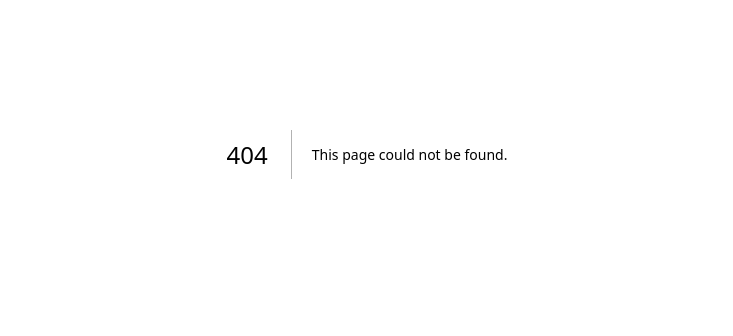
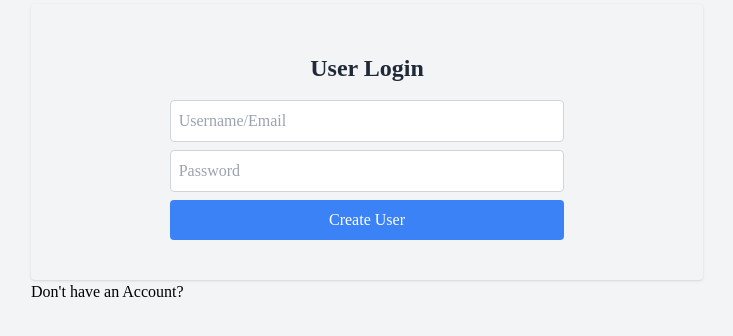
Before and after one commit to Brandon-Price/uAuth, a Next.js app in the folder client/: page /interaction/login in a window 1280 px wide. Before the commit this address had no page. Shown: the part 246-582 px from the top of the page, without its empty margins (273-1006 px from the left). Built offline with nearby package versions, Linux system fonts and the light colour scheme.

Commit message:
Add a login page

```diff
--- a/client/package.json
+++ b/client/package.json
@@ -9,6 +9,7 @@
     "lint": "next lint"
   },
   "dependencies": {
+    "@next/font": "^14.2.6",
     "axios": "^1.7.4",
     "next": "14.2.5",
     "react": "^18",
--- a/client/src/pages/_app.tsx
+++ b/client/src/pages/_app.tsx
@@ -1,6 +1,17 @@
 import '@/styles/globals.css'
 import type { AppProps } from 'next/app'
+import {Roboto} from "next/font/google";
+
+const roboto = Roboto({
+  subsets: ['latin'],
+  weight:["100"],
+  variable: '--font-roboto',
+});
 
 export default function App({ Component, pageProps }: AppProps) {
-  return <Component {...pageProps} />
+  return (
+    <main className={`${roboto.variable}`}>
+        <Component {...pageProps} />
+    </main>
+  )
 }
--- /dev/null
+++ b/client/src/pages/interaction/login.tsx
@@ -0,0 +1,41 @@
+import React, { useState, useEffect } from 'react';
+import axios from 'axios';
+import Link from 'next/link';
+
+interface User {
+    id: number;
+    username: string;
+    email: string;
+    password: string;
+    createdAt: string;
+    updatedAt: string;
+}
+
+export default function Login() {
+
+    return(
+        <main className="flex flex-col items-center justify-center min-h-screen p-4 bg-gray-100">
+            <div className="space-y-4 w-full max-w-2xl items-center">
+                <form className='p-10 bg-gray-100 rounded shadow flex flex-col items-center'>
+                    <h1 className="mt-2 mb-4 text-2xl font-bold text-gray-800 text-center">User Login</h1>
+                    <input
+                        placeholder='Username/Email'
+                        value={""}
+                        onChange={(e) => {}}
+                        className='mb-2 w-2/3 p-2 border border-gray-300 rounded'
+                    />
+                    <input
+                        placeholder='Password'
+                        value={""}
+                        onChange={(e) => {}}
+                        className='mb-2 w-2/3 p-2 border border-gray-300 rounded'
+                    />
+                    <button type='submit' className='w-2/3 p-2 text-white bg-blue-500 rounded hover:bg-blue-600'>
+                        Create User
+                    </button>
+                </form>
+                <Link id="register" href="./register">Don't have an Account?</Link>
+            </div>
+        </main>
+    );
+  }
--- /dev/null
+++ b/client/src/pages/interaction/register.tsx
@@ -0,0 +1,3 @@
+export default function Register() {
+    return <h1>Register Page</h1>;
+  }
--- a/client/src/styles/globals.css
+++ b/client/src/styles/globals.css
@@ -4,18 +4,7 @@
 
 @import "tailwindcss/utilities";
 
-:root {
-  --foreground-rgb: 0, 0, 0;
-  --background-start-rgb: 214, 219, 220;
-  --background-end-rgb: 255, 255, 255;
+* {
+  font-family: font-roboto;
+  font-weight: 100;
 }
-
-body {
-  color: rgb(var(--foreground-rgb));
-  background: linear-gradient(
-      to bottom,
-      transparent,
-      rgb(var(--background-end-rgb))
-    )
-    rgb(var(--background-start-rgb));
-}
--- a/client/tailwind.config.ts
+++ b/client/tailwind.config.ts
@@ -7,6 +7,9 @@ const config: Config = {
   ],
   theme: {
     extend: {
+      fontFamily: {
+        roboto: ['var(--font-roboto)'],
+      },
     },
   },
   plugins: [],
```
Also changed, not shown: 1 other file (tests, documents, lock files or other folders).
